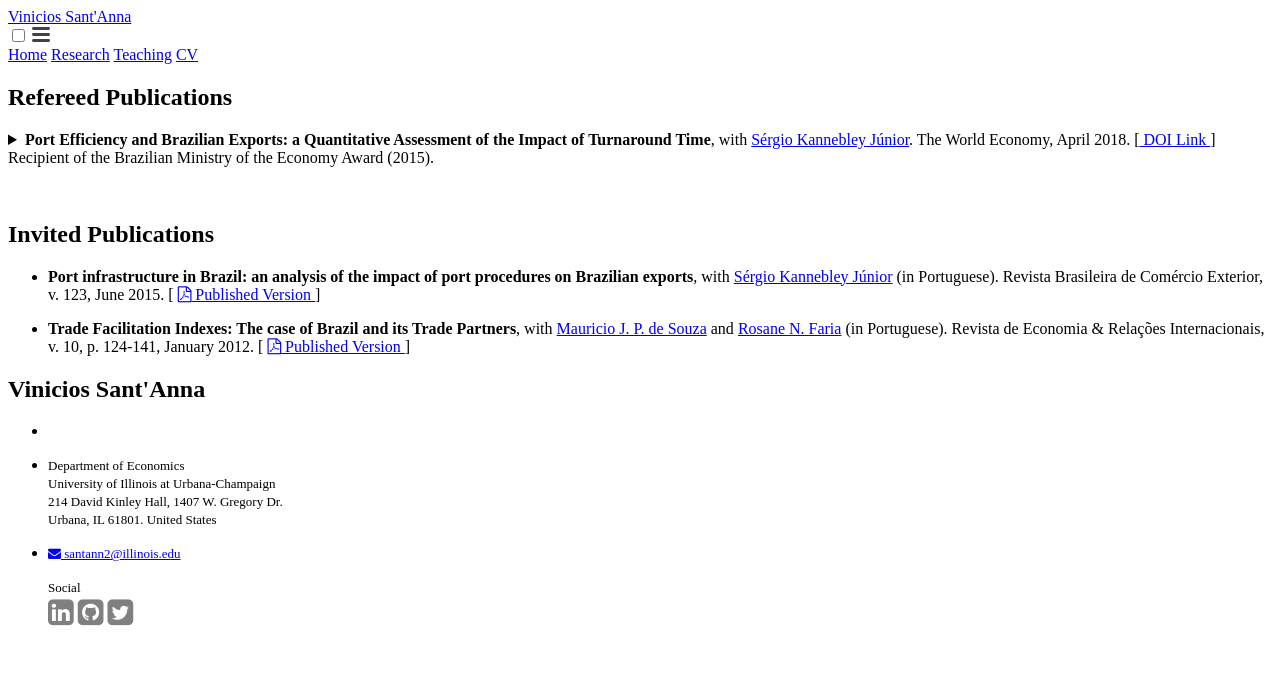
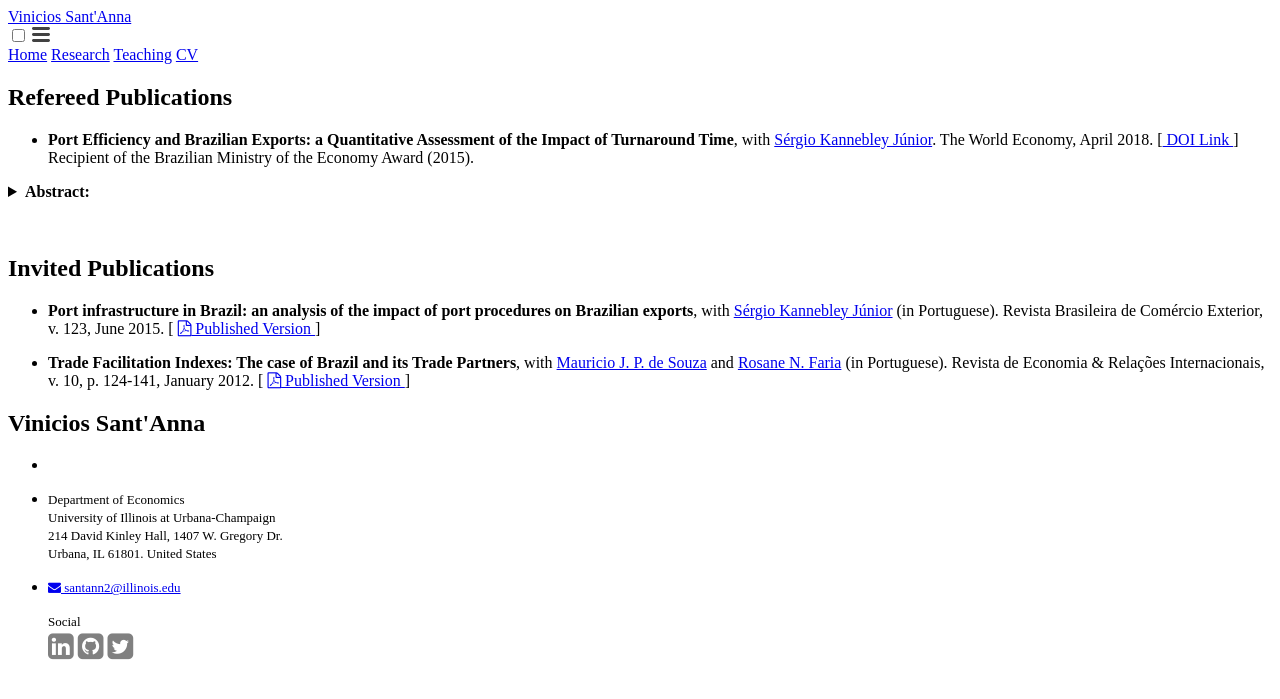
Before and after one commit to vpsantanna/vpsantanna.github.io, a Jekyll site: the page built from 2-research.md, in a window 1280 px wide. Shown: the top 699 px of the page. Built offline with Jekyll 4.4.1, drawn with Linux system fonts in a browser that asks for light colours; a script that is not in the unit is left out.

Commit message:
Update 2-research.md

```diff
--- a/2-research.md
+++ b/2-research.md
@@ -6,12 +6,14 @@ permalink: /research/
 
 # Refereed Publications
 
+- <b>Port Efficiency and Brazilian Exports: a Quantitative Assessment of the Impact of Turnaround Time</b>, with <a href="https://scholar.google.com.br/citations?user=dqFJND9idb0C&hl=en" target="_blank"> Sérgio Kannebley Júnior</a>. The World Economy, April 2018. [<a href="https://doi.org/10.1111/twec.12654" target="_blank"> DOI Link </a>] <br> Recipient of the Brazilian Ministry of the Economy Award (2015).
+
 <details>
-<summary><b>Port Efficiency and Brazilian Exports: a Quantitative Assessment of the Impact of Turnaround Time</b>, with <a href="https://scholar.google.com.br/citations?user=dqFJND9idb0C&hl=en" target="_blank"> Sérgio Kannebley Júnior</a>. The World Economy, April 2018. [<a href="https://doi.org/10.1111/twec.12654" target="_blank"> DOI Link </a>] <br> Recipient of the Brazilian Ministry of the Economy Award (2015).
+<summary>
+  <b>Abstract:</b>
 </summary>
 
-<br><p>
-<b>Abstract:</b> This paper estimates the impact of vessels turnaround time on Brazilian exports. To achieve this goal, we use a difference gravity equation in order to explore the time variation in port procedures for 16 Brazilian ports. This paper uses a unique database with local exports, taking into account the port used and products aggregated at the four‐digit Harmonized System (HS) level for the period between 2010 and 2012. The estimation results indicate that, in general, each additional hour of delay in port procedures represents costs to Brazilian exporters, which may lead to loss of competitiveness of domestic products abroad. According to the estimates, each additional relative hour of delay in the average port is equivalent to a reduction in relative local exports of ~2%. Moreover, a 10% relative reduction in vessel turnaround time can increase the proportional number of exported product categories by 1%. Therefore, our findings suggest that turnaround time has a statistically significant effect on the intensive and extensive margins of international trade.
+<p>This paper estimates the impact of vessels turnaround time on Brazilian exports. To achieve this goal, we use a difference gravity equation in order to explore the time variation in port procedures for 16 Brazilian ports. This paper uses a unique database with local exports, taking into account the port used and products aggregated at the four‐digit Harmonized System (HS) level for the period between 2010 and 2012. The estimation results indicate that, in general, each additional hour of delay in port procedures represents costs to Brazilian exporters, which may lead to loss of competitiveness of domestic products abroad. According to the estimates, each additional relative hour of delay in the average port is equivalent to a reduction in relative local exports of ~2%. Moreover, a 10% relative reduction in vessel turnaround time can increase the proportional number of exported product categories by 1%. Therefore, our findings suggest that turnaround time has a statistically significant effect on the intensive and extensive margins of international trade.
 
 </p>
 </details>
```
